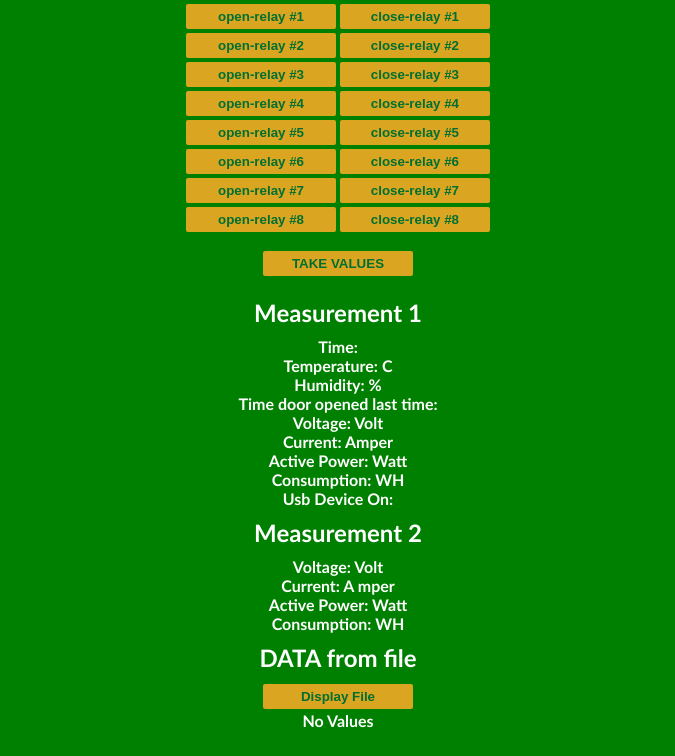
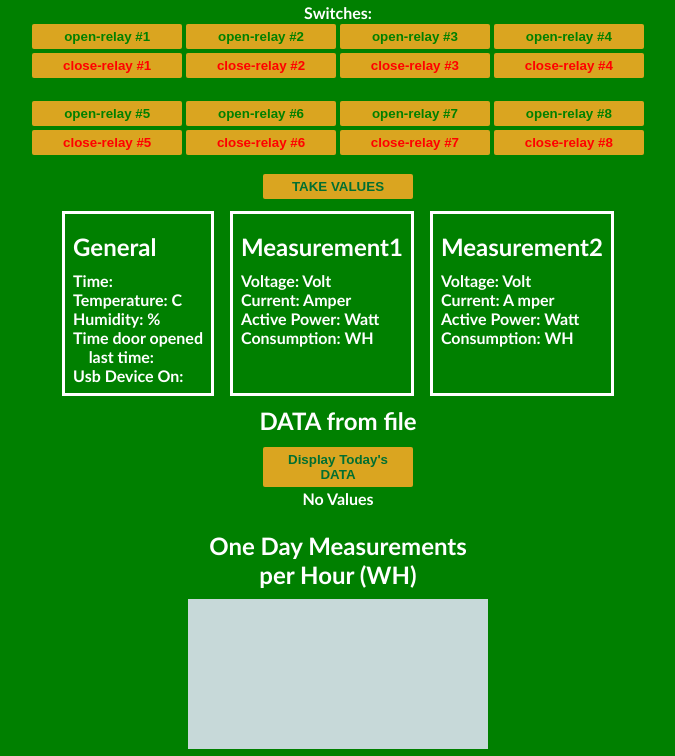
Before and after one commit to theosagras/mySmartHomeElectricityApp, a website: page index.html in a window 1280 px wide. Shown: the part 96-852 px from the top of the page, without its empty margins (302-977 px from the left). Drawn offline with nearby package versions, Linux system fonts and the light colour scheme.

Commit message:
Update index.html

```diff
--- a/index.html
+++ b/index.html
@@ -10,45 +10,61 @@
 
         <header>
             <h1>My Smart Home Electricity App</h1>
+            <div class="heading">
                 <label id="passwordLabel">Enter Password: </label>
                 <input id="passwordnput" type="password"></input>
-
+            </div>
         </header>
 
         <main>
         <label id="SwitchesLabel">Switches: </label><br>
-            <button id="OpenRelay1">open-relay #1</button>
-            <button id="CloseRelay1">close-relay #1</button>
+        <div class= "grid">
+            <div class flexItem>
+                <button class= "openRelay" id="open1">open-relay #1</button>
+                 <button class="openRelay" id="open2">open-relay #2</button>
+                  <button class="openRelay" id="open3">open-relay #3</button>
+                <button class="openRelay" id="open4">open-relay #4</button>
+            </div>
+
+        <div class flexItem>
+            <button class= "closeRelay" id="close1">close-relay #1</button>
+            <button class="closeRelay" id="close2">close-relay #2</button>
+            <button class="closeRelay" id="close3">close-relay #3</button>
+            <button class="closeRelay" id="close4">close-relay #4</button>
+         </div>
          <br>
-            <button id="OpenRelay2">open-relay #2</button>
-            <button id="CloseRelay2">close-relay #2</button>
-            <br>
-            <button id="OpenRelay3">open-relay #3</button>
-            <button id="CloseRelay3">close-relay #3</button>
-            <br>
-            <button id="OpenRelay4">open-relay #4</button>
-            <button id="CloseRelay4">close-relay #4</button>
-            <br>
-            <button id="OpenRelay5">open-relay #5</button>
-            <button id="CloseRelay5">close-relay #5</button>
-            <br>
-            <button id="OpenRelay6">open-relay #6</button>
-            <button id="CloseRelay6">close-relay #6</button>
-            <br>
-            <button id="OpenRelay7">open-relay #7</button>
-            <button id="CloseRelay7">close-relay #7</button>
-            <br>
-            <button id="OpenRelay8">open-relay #8</button>
-            <button id="CloseRelay8">close-relay #8</button>
-            <br>
-            <div id="Measurement1">
+        <div class flexItem>
+            <button class= "openRelay" id="open5">open-relay #5</button>
+            <button class="openRelay" id="open6">open-relay #6</button>
+            <button class="openRelay" id="open7">open-relay #7</button>
+            <button class="openRelay" id="open8">open-relay #8</button>
+        </div>
+
+        <div class flexItem>
+            <button class= "closeRelay" id="close5">close-relay #5</button>
+            <button class="closeRelay" id="close6">close-relay #6</button>
+            <button class="closeRelay" id="close7">close-relay #7</button>
+            <button class="closeRelay" id="close8">close-relay #8</button>
+         </div>
+        </div>
+            <div>
             <h2><button id="switch1">TAKE VALUES</button></h2>
-                <h2>Measurement 1 </h2>
+            </div>
+            <div class="container flex">
 
+                <div class="General flexitem">
+                        <h2>General </h2>
                         <label> Time: </label><label id="TimeMeasur1"></label><br>
                         <label> Temperature: </label><label id="Temperature"></label><label> C</label><br>
                         <label> Humidity: </label><label id="Humidity"></label><label>%</label><br>
-                <label> Time door opened last time: </label><label id="doorOpened"></label><br>
+                        <label> Time door opened</label><br>
+                        <label>&nbsp &nbsp last time: </label><label id="doorOpened"></label><br>
+                          <label> Usb Device On: </label><label id="UsbDevice"></label><br>
+                </div>
+                <div class="Measurement1 flexitem">
+
+                    <h2>Measurement1 </h2>
+
                          <label> Voltage: </label><label id="Voltage1"></label><label> Volt</label><br>
                         <label> Current: </label><label id="Current1"></label><label> Amper</label><br>
                         <!--<label> Frequency: </label><label id="Frequency1"></label><label> Hz:</label><br>-->
@@ -61,9 +77,10 @@
 
                         <!-- <label> Reactive Consumption (wh):</label><label id="ReActiveEnergyA1"></label>-->
                      <!-- <label> Reactive Consumption (wh):</label><label id="ReActiveEnergyB2"></label>-->
-            <label> Usb Device On: </label><label id="UsbDevice"></label><br>
+
                 </div>
-            <h2>Measurement 2
+               <div class="Measurement2 flexitem">
+                    <h2>Measurement2
                     <!--<button id="switch2">TAKE VALUES</button>-->
                     </h2>
                       <label> Voltage: </label><label id="Voltage2"></label><label> Volt</label><br>
@@ -81,23 +98,24 @@
 
 
                 </div>
+            </div>
+
+            <div>
                  <h2 >DATA from file</h2>
+                   <button id="downloadToday">Display Today's DATA</button><br>
+                 <label id="dataToday"> No Values </label><br>
 
-
-               <button id="downloadFile">Display File</button><br>
-               <label id="dataFromFile1"> No Values </label><br>
                 <pre id="preview-text"></pre>
 
-
-             <h2>Last Hour Measurements <br>
-             per 5 minutes (WH)
+                 <h2 id='tableHead'>One Day Measurements <br>
+                 per Hour (WH)
                  </h2>
 
                 <svg class="bar-chart"></svg>
 
                 <script src="https://d3js.org/d3.v4.min.js"></script>
+            </div>
 
-            </div>
 
 
 
```
Lines whose indentation alone changed are shown as unchanged.
